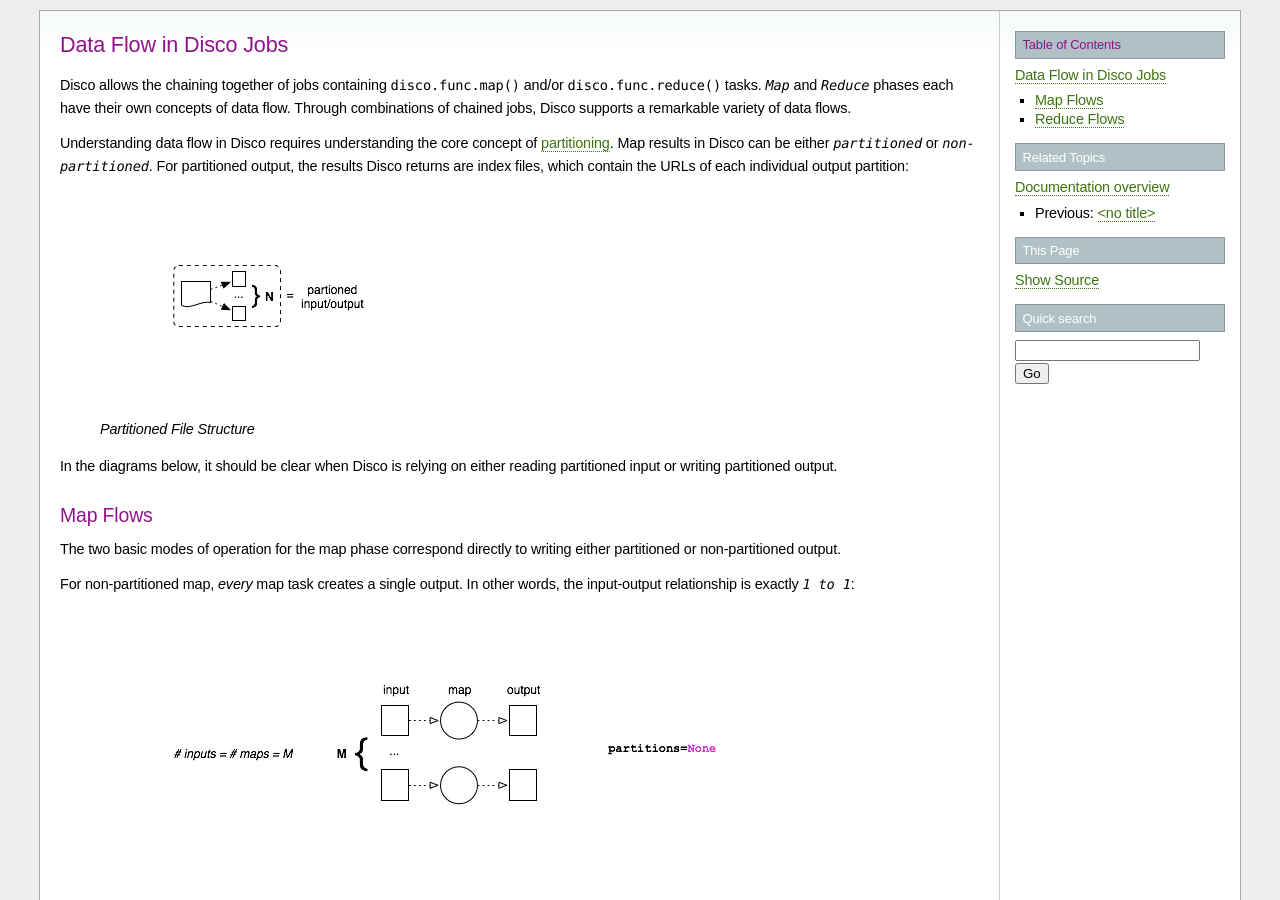
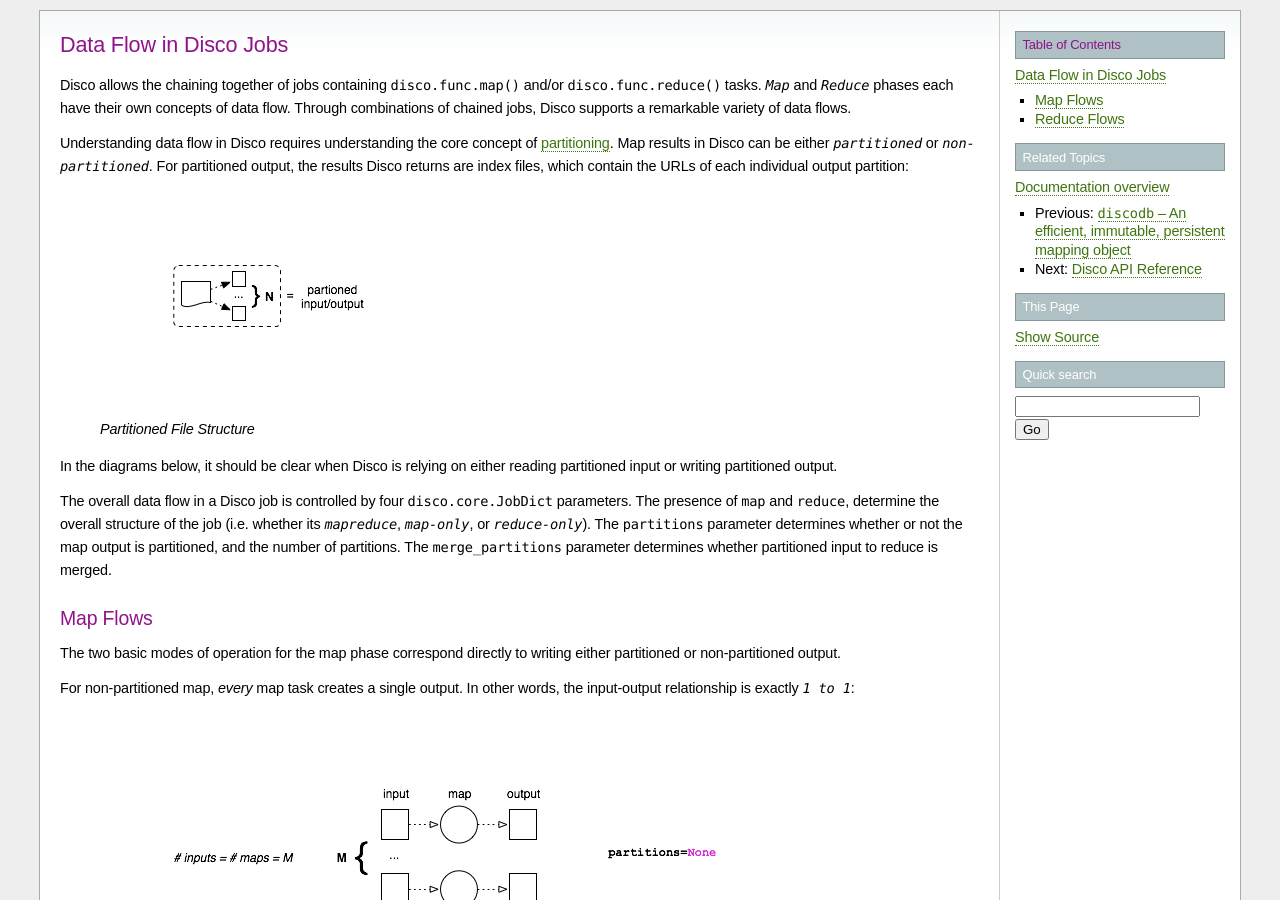
Before and after one commit to discoproject/disco, a Sphinx documentation site: the page built from doc/howto/dataflow.rst, in a window 1280 px wide and 900 px high. Built offline with Sphinx 7.4.7, drawn with Linux system fonts in a browser that asks for light colours.

Commit message:
added some docs on data flow params

```diff
--- a/doc/howto/dataflow.rst
+++ b/doc/howto/dataflow.rst
@@ -20,6 +20,13 @@
 
 In the diagrams below, it should be clear when Disco is relying on
 either reading partitioned input or writing partitioned output.
+
+The overall data flow in a Disco job is controlled by four :class:`disco.core.JobDict` parameters.
+The presence of ``map`` and ``reduce``, determine the overall structure of the job
+(i.e. whether its `mapreduce`, `map-only`, or `reduce-only`).
+The ``partitions`` parameter determines whether or not the map output is partitioned,
+and the number of partitions.
+The ``merge_partitions`` parameter determines whether partitioned input to reduce is merged.
 
 Map Flows
 ---------
```
Also changed, not shown: doc/index.rst (+8 -1 lines), 1 other file.
